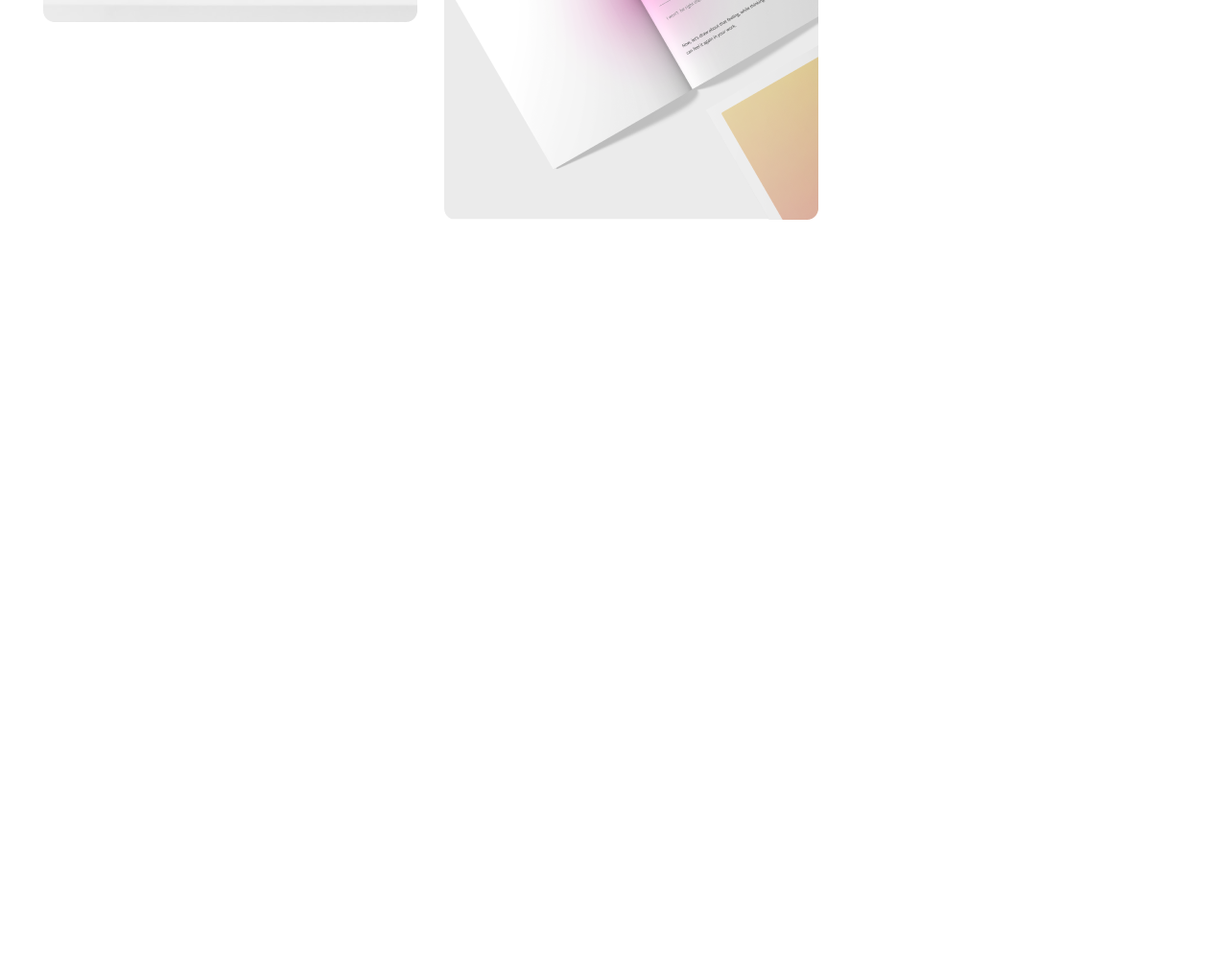
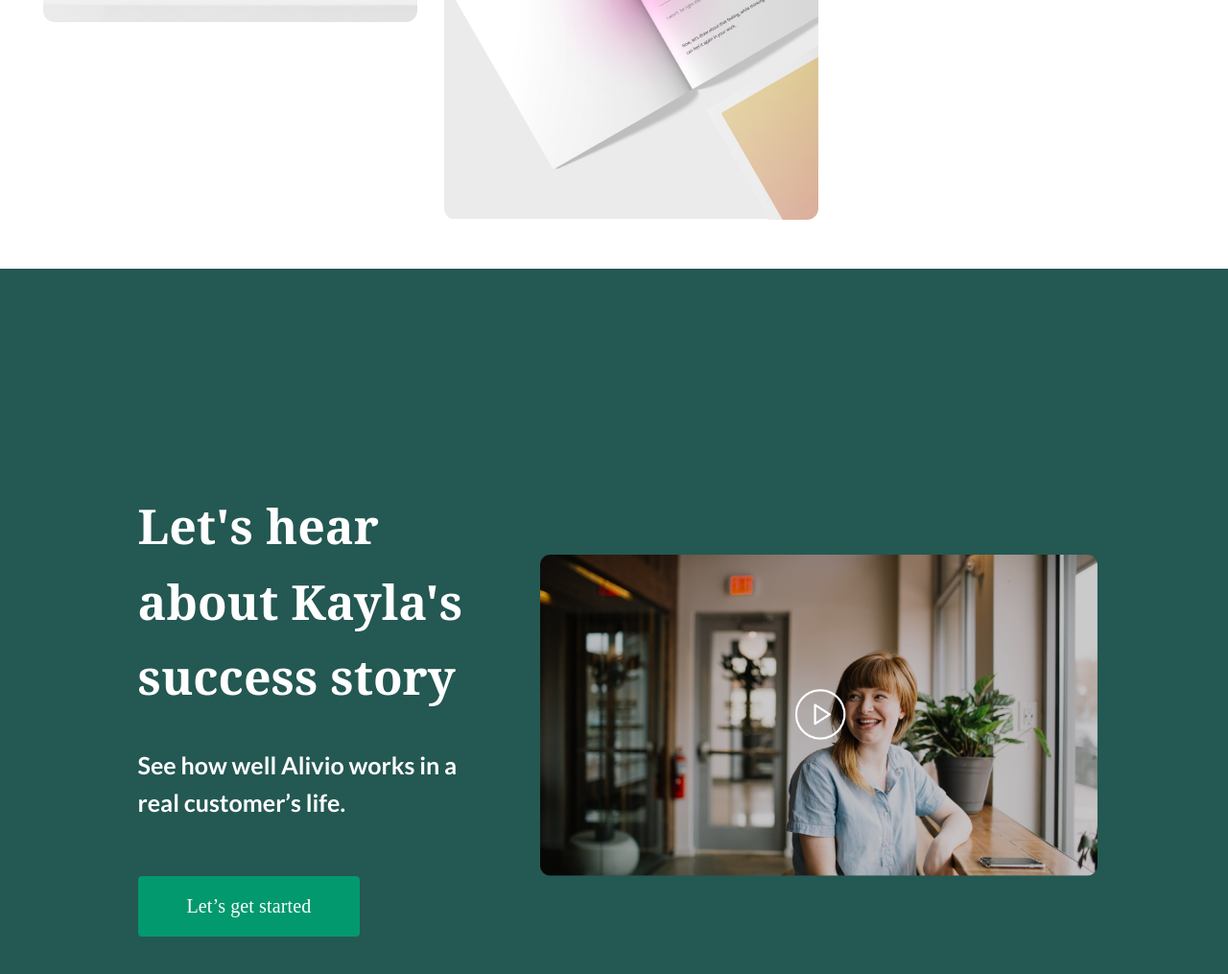
Before and after one commit to VadimBalabaev/Alivio, a plain HTML site: page index.html in a window 1280 px wide. Shown: the part 2409-3424 px from the top of the page at 96% size. Before the commit the page ends 2638 px from the top, so only its background shows below. Drawn offline with Linux system fonts and the light colour scheme.

Commit message:
section "example" created

```diff
--- a/index.html
+++ b/index.html
@@ -71,5 +71,17 @@
             </div>
         </div>
     </section>
+    <section class="example">
+        <div class="example__inner">
+            <div class="example__info">
+                <h2 class="example__info-title">Let's hear about Kayla's success story</h2>
+                <p class="example__info-text">See how well Alivio works in a real customer’s life. </p>
+                <button class="example__info-btn">Let’s get started</button>
+            </div>
+            <div class="example__item">
+                <img class="example__video" src="img/example_video.png" alt="video">
+            </div>
+        </div>
+    </section>
 </body>
 </html>
--- a/style/main.css
+++ b/style/main.css
@@ -83,9 +83,10 @@ button {
 }
 .header__btn {
 }
-
+/* About */
 .about {
     padding-left: 45px;
+    margin-bottom: 51px;
 }
 .text-qustion {
     display: inline;
@@ -211,3 +212,41 @@ button {
     margin-bottom: 48px;
     letter-spacing: 0.009em;
 }
+/* Example */
+.example {
+    background-color: #245852;
+    padding: 229px 15px 176px;
+}
+.example__inner {
+    display: flex;
+    align-items: center;
+    justify-content: center;
+}
+.example__info {
+    margin-left: 7px;
+    width: 30%;
+    padding-bottom: 5px;
+}
+.example__info-title {
+    font-weight: 700;
+    font-size: 50px;
+    line-height: 157%;
+    color: #fff;
+    margin-bottom: 33px;
+}
+.example__info-text {
+    font-family: "Lato", sans-serif;
+    font-weight: 600;
+    font-size: 25px;
+    line-height: 157%;
+    color: #fff;
+    margin-bottom: 57px;
+}
+.example__info-btn {
+}
+.example__item {
+    width: 50%;
+    padding-left: 44px;
+}
+.example__video {
+}
```
Also changed, not shown: img/example_video.png (added).
